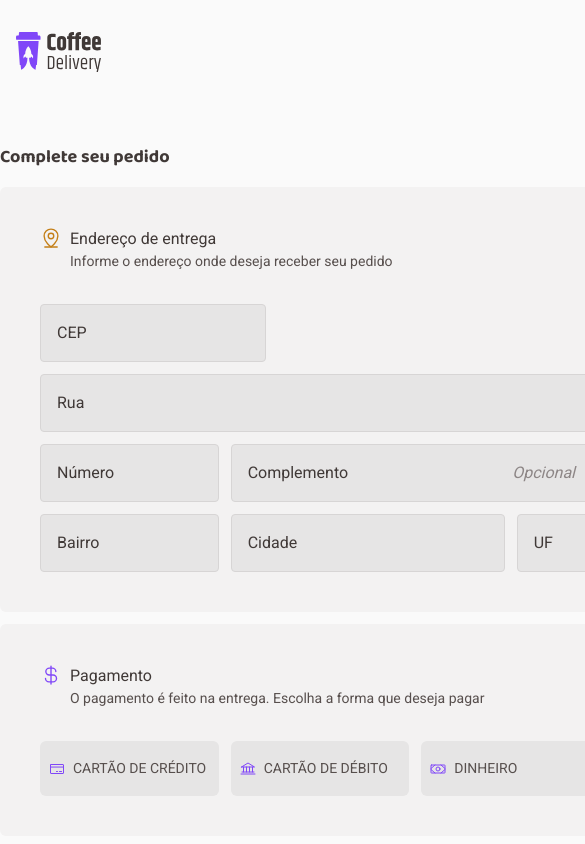
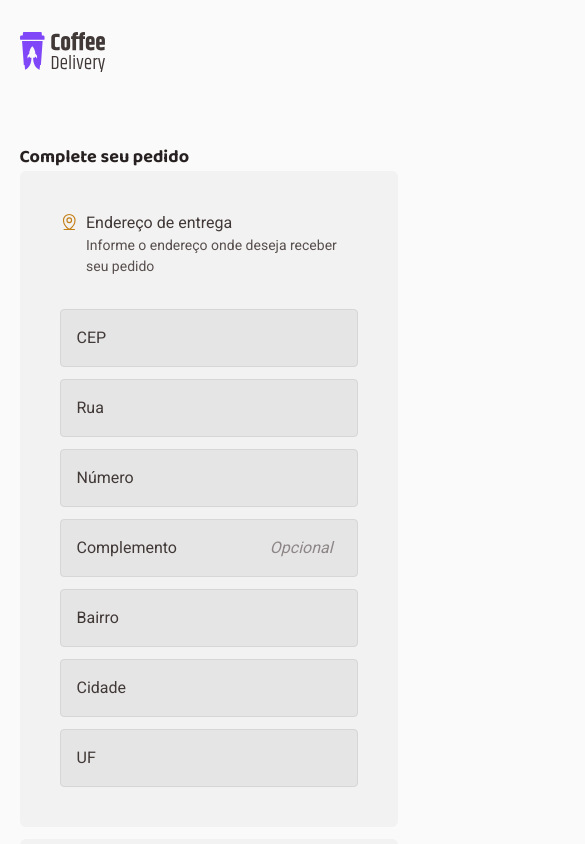
Before and after one commit to acamposlucas/coffee-delivery, a React (Vite) app: page /checkout in a window 390 px wide. Shown: the top 844 px of the page, 585 px wide, since content can reach past the window. Built offline with nearby package versions, Linux system fonts and the light colour scheme.

Commit message:
styles: checkout page media queries

```diff
--- a/src/components/Header.tsx
+++ b/src/components/Header.tsx
@@ -37,9 +37,9 @@ const HeaderContainer = styled.div`
   display: flex;
   justify-content: space-between;
   padding-block: 2rem;
-  padding-inline: 1rem;
   margin-inline: auto;
   max-width: var(--maxWidth);
+  width: 90%;
 
   .inner-container {
     align-items: center;
--- a/src/pages/Checkout/index.tsx
+++ b/src/pages/Checkout/index.tsx
@@ -25,6 +25,7 @@ import { useForm } from "react-hook-form";
 import { yupResolver } from "@hookform/resolvers/yup"
 import * as yup from "yup";
 import { useNavigate } from "react-router-dom";
+import { Heading } from "../../styles/components/Typography";
 
 const schema = yup.object().shape({
   cep: yup.string().required(),
@@ -73,7 +74,7 @@ export const Checkout = () => {
     <main>
       <Container>
         <div>
-          <CheckoutTitle>Complete seu pedido</CheckoutTitle>
+          <Heading level={2} textColor={"black-900"} size={"lg"} weight={"bold"}>Complete seu pedido</Heading>
           <CheckoutForm id="CheckoutForm" onSubmit={handleSubmit(handleSubmitForm)}>
             <InnerFormContainer role="group" aria-label="endereço">
               <FormHeader>
@@ -152,7 +153,7 @@ export const Checkout = () => {
           </CheckoutForm>
         </div>
         <div>
-          <CheckoutTitle>Cafés selecionados</CheckoutTitle>
+          <Heading level={2} textColor={"black-900"} size={"lg"} weight={"bold"}>Cafés selecionados</Heading>
           <ConfirmPaymentForm>
             <ul>
               {cartItems.map((item) => (
--- a/src/pages/Checkout/style.ts
+++ b/src/pages/Checkout/style.ts
@@ -1,48 +1,118 @@
 import styled from "styled-components";
 
 export const Container = styled.div`
-  display: flex;
+  display: grid;
+  grid-template-columns: repeat(1, 1fr);
   gap: 2rem;
   padding-block: 2.5rem;
-  max-width: var(--maxWidth);
+  width: 90%;
+  margin-inline: auto;
+
+  @media (min-width: 1440px) {
+    grid-template-columns: repeat(2, auto);
+  }
+
 `;
 
 const BaseForm = styled.form`
   box-sizing: border-box;
-  width: 40rem;
 `;
 
 export const AddressInfoGrid = styled.div`
   display: grid;
-  grid-template-columns: repeat(12, 1fr);
+  grid-template-columns: repeat(4, 1fr);
   gap: 0.75rem;
+
+  @media (min-width: 1024px) {
+    grid-template-columns: repeat(8, 1fr);
+  }
+
+  @media (min-width: 1440px) {
+    grid-template-columns: repeat(12, 1fr);
+  }
 
   label[for="cep"] {
     grid-column: span 5;
+
+    @media (min-width: 1024px) {
+      grid-column: span 8;
+    }
+
+    @media (min-width: 1440px) {
+      grid-column: span 12;
+    }
   }
 
   label[for="rua"] {
-    grid-column: span 12;
+    grid-column: span 5;
+
+    @media (min-width: 1024px) {
+      grid-column: span 8;
+    }
+
+    @media (min-width: 1440px) {
+     grid-column: span 12;
+    }
   }
 
   label[for="numero"] {
-    grid-column: span 4;
+    grid-column: span 5;
+
+    @media (min-width: 1024px) {
+      grid-column: span 3;
+    }
+
+    @media (min-width: 1440px) {
+     grid-column: span 4;
+    }
   }
 
   label[for="complemento"] {
-    grid-column: span 8;
+    grid-column: span 5;
+
+    @media (min-width: 1024px) {
+      grid-column: span 5;
+    }
+
+    @media (min-width: 1440px) {
+     grid-column: span 8;
+    }
   }
 
   label[for="bairro"] {
-    grid-column: span 4;
+    grid-column: span 5;
+
+    @media (min-width: 1024px) {
+      grid-column: span 3;
+    }
+
+    @media (min-width: 1440px) {
+     grid-column: span 3;
+    }
   }
 
   label[for="cidade"] {
-    grid-column: span 6;
+    grid-column: span 5;
+
+    @media (min-width: 1024px) {
+      grid-column: span 3;
+    }
+
+    @media (min-width: 1440px) {
+     grid-column: span 6;
+    }
   }
 
   label[for="uf"] {
-    grid-column: span 2;
+    grid-column: span 5;
+
+    @media (min-width: 1024px) {
+      grid-column: span 2;
+    }
+
+    @media (min-width: 1440px) {
+     grid-column: span 3;
+    }
   }
 `;
 
```
